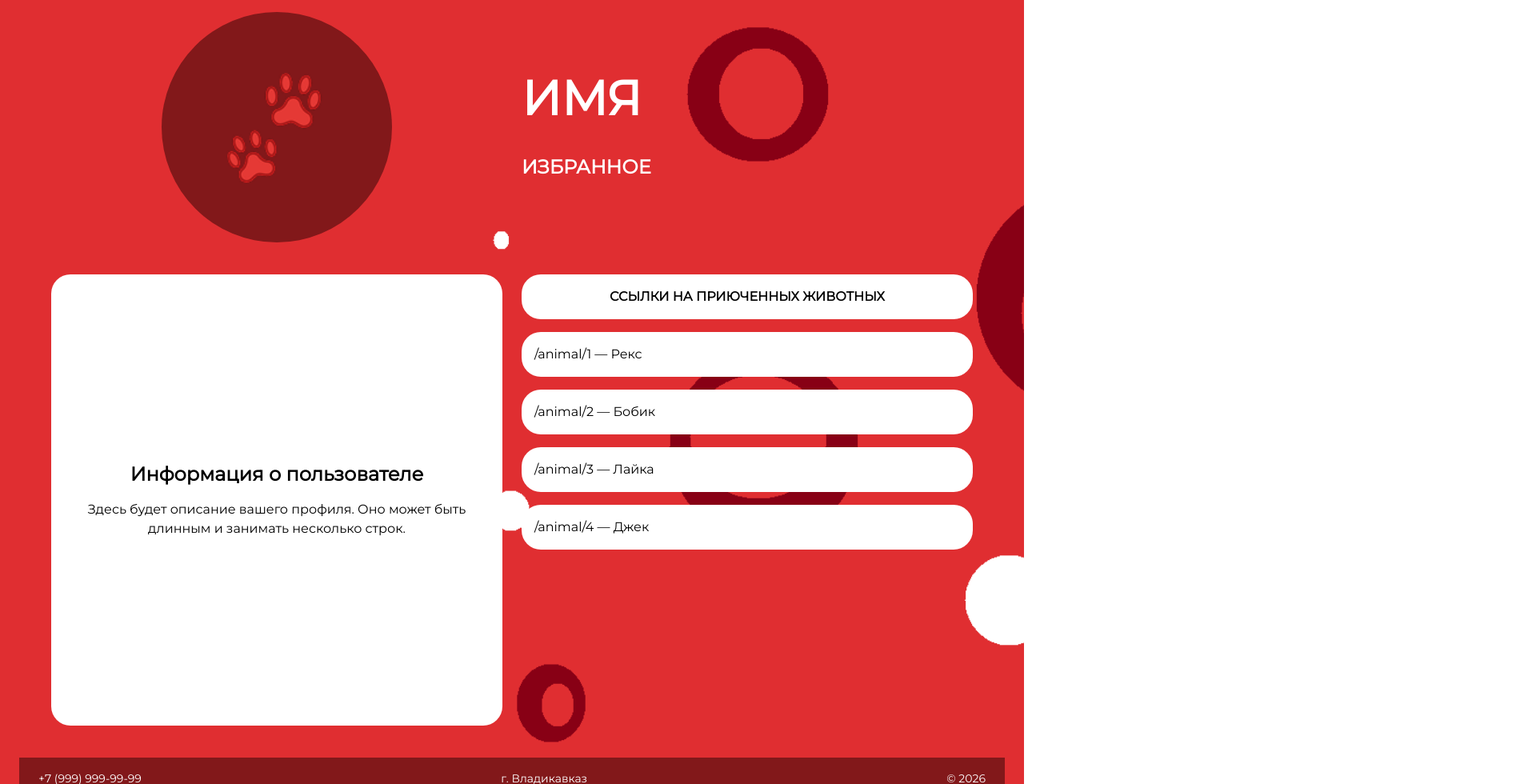
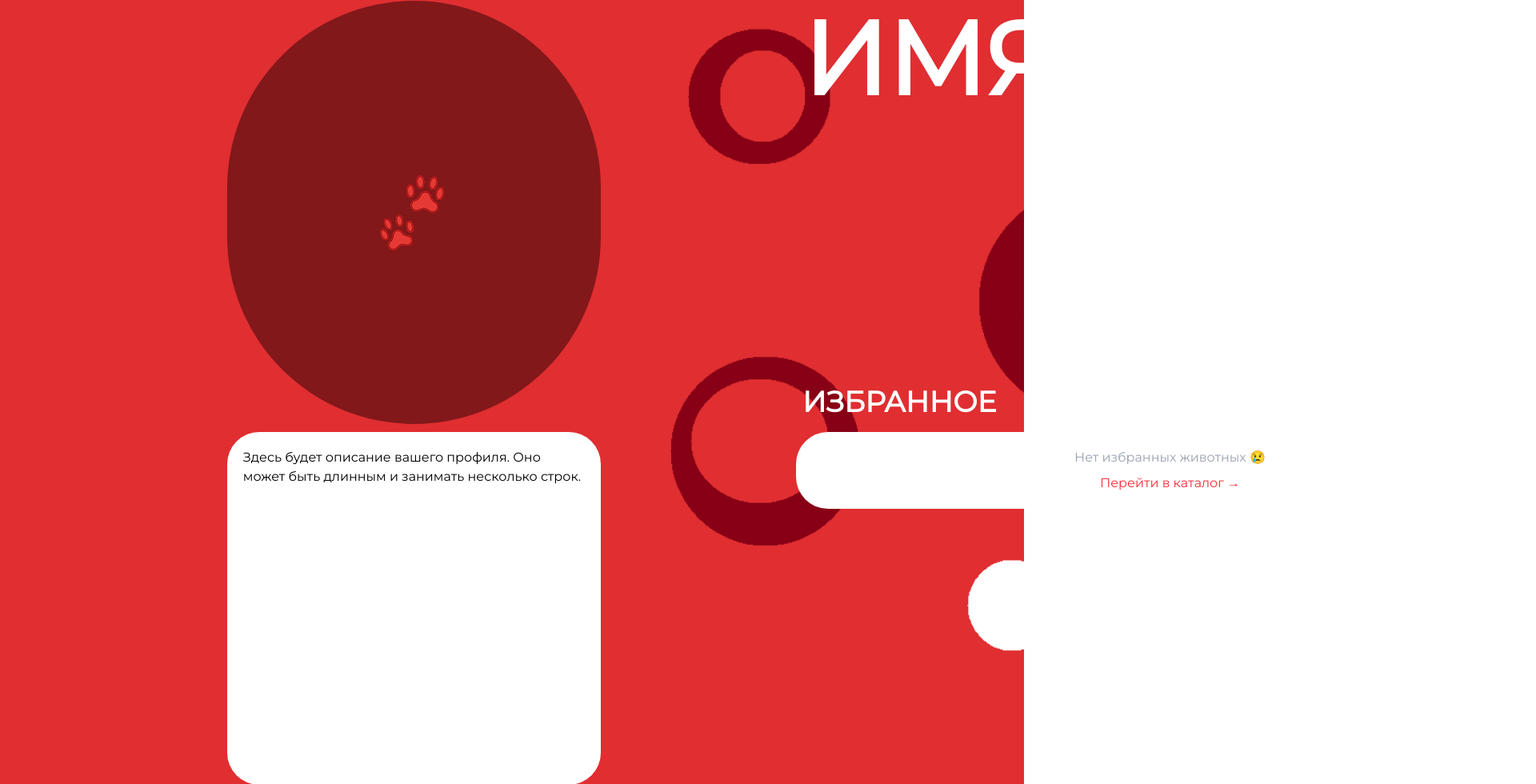
Before and after one commit to alinabzykova/ShelterSite, a Vue app: page /profile in a window 1280 px wide. Shown: the part 366-1346 px from the top of the page at 80% size, 1920 px wide, since content can reach past the window. Built offline with nearby package versions, Linux system fonts and the light colour scheme; a web font is replaced by a local one.

Commit message:
Добавил функционал избранного

```diff
--- a/src/views/ProfileView.vue
+++ b/src/views/ProfileView.vue
@@ -1,88 +1,132 @@
-<script setup>
-import Header from '../components/Header.vue'
-</script>
-
 <template>
-  <div class="min-h-screen flex flex-col bg-[url('/images/shelterbg.png')] bg-cover bg-center p-6">
-
+  <div class="min-h-screen bg-[url('/images/shelterbg.png')] bg-cover bg-center p-10">
     <Header />
 
-    <!-- ОСНОВНОЙ КОНТЕЙНЕР -->
-    <div class="max-w-6xl mx-auto mt-10 flex-1">
+    <div class="profile-itself w-475 h-250 rounded-[40px]">
 
-      <!-- ВЕРХ -->
-      <div class="grid grid-cols-1 lg:grid-cols-2 items-center gap-6 mb-10">
+      <div class="avatar bg-red-900 rounded-full justify-self-center self-center">
+        <img src="/images/paw.png" class="justify-self-center self-center">
+      </div>
 
-        <!-- АВАТАР -->
-        <div class="flex justify-center">
-          <div class="w-40 h-40 lg:w-72 lg:h-72 bg-red-900 rounded-full flex items-center justify-center">
-            <img src="/images/paw.png" class="w-20 lg:w-36">
-          </div>
+      <div class="name rounded-[40px] p-2 flex flex-col justify-between h-screen">
+        <div class="imya">
+          <h1 class="named text-9xl">ИМЯ</h1>
+        </div>
+        <div class="izbrannoe">
+          <h1 class="named text-4xl">ИЗБРАННОЕ</h1>
+        </div>
+      </div>
+
+      <div class="info rounded-[40px]">
+
+        <div class="description bg-white rounded-[40px] justify-self-center self-center p-5 break-words">
+          Здесь будет описание вашего профиля. Оно может быть длинным и занимать несколько строк.
         </div>
 
-        <!-- ИМЯ -->
-        <div class="text-center lg:text-left">
-          <h1 class="text-4xl lg:text-6xl font-bold text-white">
-            ИМЯ
-          </h1>
+        <div class="featured">
 
-          <!-- СМЕЩАЕМ НИЖЕ -->
-          <h2 class="text-xl lg:text-2xl text-white mt-10 font-semibold">
-            ИЗБРАННОЕ
-          </h2>
-        </div>
-
-      </div>
-
-      <!-- НИЖНЯЯ ЧАСТЬ -->
-      <div class="grid grid-cols-1 lg:grid-cols-2 gap-6">
-
-        <!-- КВАДРАТНЫЙ БЛОК -->
-        <div class="bg-white rounded-3xl p-6 aspect-square flex flex-col justify-center">
-          <h2 class="text-2xl font-bold mb-4 text-center">
-            Информация о пользователе
-          </h2>
-
-          <p class="text-center">
-            Здесь будет описание вашего профиля. Оно может быть длинным и занимать несколько строк.
-          </p>
-        </div>
-
-        <!-- ИЗБРАННОЕ -->
-        <div class="flex flex-col gap-4">
-
-          <div class="bg-white rounded-3xl p-4 font-bold text-center">
-            ССЫЛКИ НА ПРИЮЧЕННЫХ ЖИВОТНЫХ
+          <div v-if="favoriteAnimals.length === 0" class="bg-white rounded-[40px] p-5 text-center text-gray-400">
+            Нет избранных животных 😢
+            <router-link to="/catalog" class="block text-red-500 mt-2">Перейти в каталог →</router-link>
           </div>
 
-          <div class="bg-white rounded-3xl p-4">
-            /animal/1 — Рекс
-          </div>
-
-          <div class="bg-white rounded-3xl p-4">
-            /animal/2 — Бобик
-          </div>
-
-          <div class="bg-white rounded-3xl p-4">
-            /animal/3 — Лайка
-          </div>
-
-          <div class="bg-white rounded-3xl p-4">
-            /animal/4 — Джек
+          <div
+            v-for="animal in favoriteAnimals"
+            :key="animal.id"
+            class="f-item bg-white rounded-[40px] p-5 hover:bg-gray-50 transition cursor-pointer"
+            @click="goToAnimal(animal.id)"
+          >
+            <div class="flex items-center gap-4">
+              <img
+                :src="animal.images"
+                :alt="animal.name"
+                class="w-12 h-12 rounded-full object-cover"
+              >
+              <div>
+                <h3 class="font-bold text-lg">{{ animal.name }}</h3>
+                <p class="text-gray-500 text-sm">{{ animal.age }} год · {{ animal.size }}</p>
+              </div>
+            </div>
           </div>
 
         </div>
-
       </div>
 
     </div>
-
-    <!-- FOOTER -->
-    <footer class="mt-10 bg-red-900 text-white py-4 px-6 flex justify-between text-sm">
-      <span>+7 (999) 999-99-99</span>
-      <span>г. Владикавказ</span>
-      <span>© 2026</span>
-    </footer>
-
   </div>
 </template>
+
+<style scoped>
+.profile-itself {
+  display: grid;
+  grid-gap: 10px;
+  grid-template-columns: 1fr 1fr;
+  grid-template-rows: auto auto;
+  padding: 10px;
+}
+
+.info {
+  display: grid;
+  grid-gap: 10px;
+  grid-template-columns: 1fr 1fr;
+  grid-column: span 2;
+}
+
+.featured {
+  display: flex;
+  flex-direction: column;
+  gap: 10px;
+}
+
+.avatar {
+  width: 50%;
+  height: 100%;
+  align-content: center;
+}
+
+.description {
+  width: 50%;
+  height: 100%;
+}
+
+.name {
+  height: 100%;
+}
+
+.named {
+  color: white;
+  font-weight: 900;
+  font-family: 'Montserrat', bold;
+}
+
+.urls {
+  font-weight: 900;
+  font-family: 'Montserrat', bold;
+}
+</style>
+
+<script setup>
+import { ref, computed } from 'vue'
+import { useRouter } from 'vue-router'
+import Header from '../components/Header.vue'
+import { useFavorites } from '@/stores/useFavorites'
+
+const router = useRouter()
+
+const animals = ref([
+  { id: 1, name: 'Рекс', age: 1, size: 'Маленький', images: '/images/dogs/Рекс 1.jpg' },
+  { id: 2, name: 'Бобик', age: 4, size: 'Большой', images: '/images/dogs/Бобик 1.jpg' },
+  { id: 3, name: 'Лайка', age: 3, size: 'Средний', images: '/images/dogs/Лайка 1.jpg' },
+  { id: 4, name: 'Джек', age: 5, size: 'Большой', images: '/images/dogs/Джек 1.jpg' },
+  { id: 5, name: 'Тузик', age: 3, size: 'Средний', images: '/images/dogs/Тузик 1.jpg' },
+  { id: 6, name: 'Шарик', age: 1, size: 'Маленький', images: '/images/dogs/Шарик 1.png' }
+])
+
+const { getFavoriteAnimals } = useFavorites()
+
+const favoriteAnimals = computed(() => getFavoriteAnimals(animals.value))
+
+const goToAnimal = (animalId) => {
+  router.push(`/animal/${animalId}`)
+}
+</script>
```
